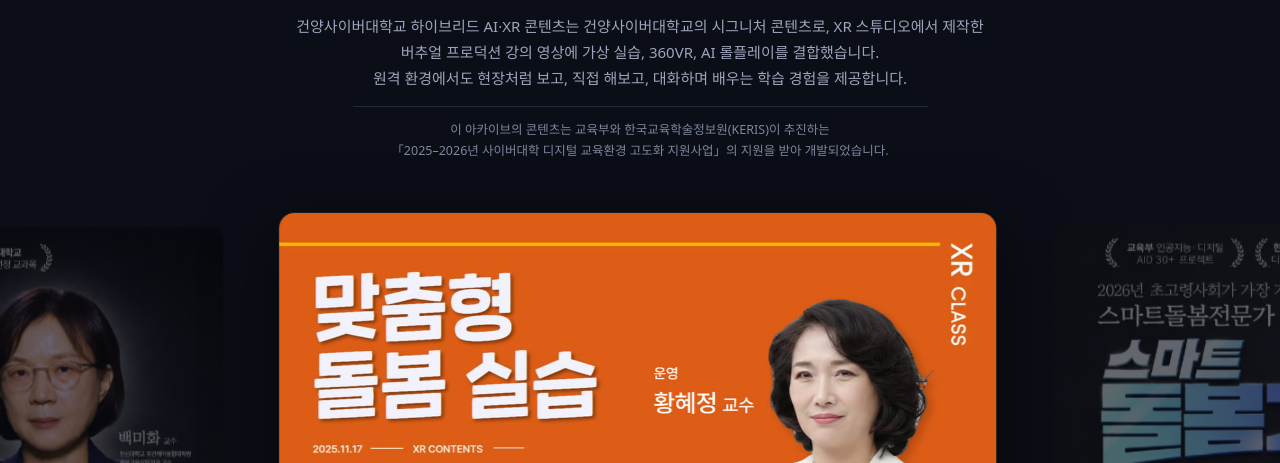
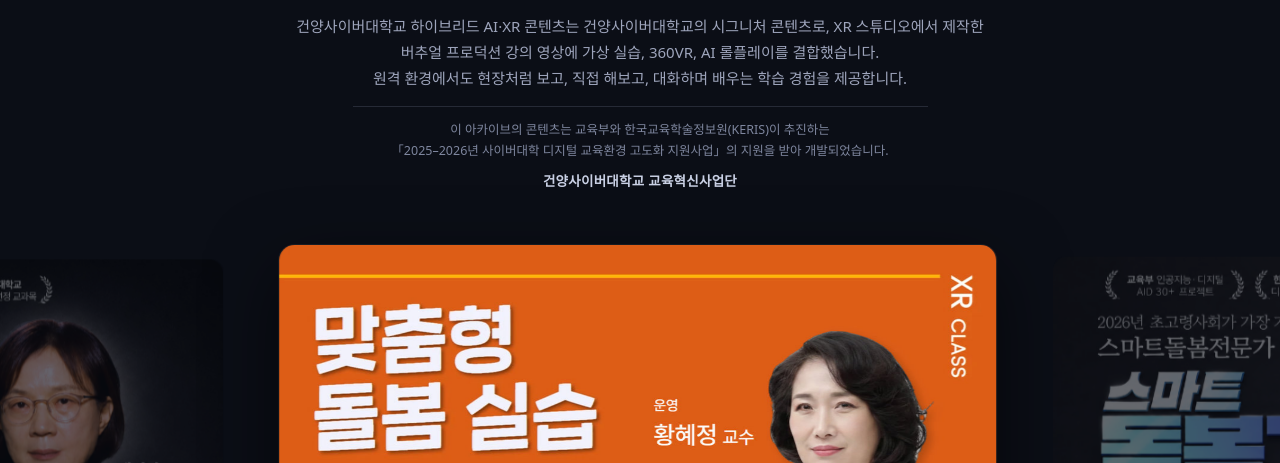
Before and after one commit to kycuctl/archive, a plain HTML site: page index.html in a window 1280 px wide. Shown: the part 321-784 px from the top of the page. Drawn offline with Linux system fonts and the light colour scheme; a web font is replaced by a local one.

Commit message:
Add files via upload

```diff
--- a/index.html
+++ b/index.html
@@ -63,6 +63,7 @@ h1 .ax{background:linear-gradient(95deg,#2BDDBE,#6A8EFF 50%,#B783FF);-webkit-bac
 @media (max-width:700px){.intro h1 .l2{font-size:.8em}.intro h1{font-size:clamp(26px,8.4vw,44px)}.hdesc{font-size:13px}}
 .hcred{max-width:46em;margin:14px auto 0;padding-top:12px;border-top:1px solid rgba(160,170,200,.18);font-size:12.5px;line-height:1.7;color:#7E869E}
 @media (max-width:700px){.hcred{font-size:12px}}
+.hsig{margin:10px 0 0;font-size:13.5px;font-weight:700;letter-spacing:.02em;color:#C9D0E4}
 .yrs{display:inline-flex;align-items:center;gap:14px;margin:16px 0 0;font-family:"IBM Plex Mono",ui-monospace,monospace;font-size:13px;letter-spacing:.18em;color:#9EA5BC}
 .yrs::before,.yrs::after{content:"";width:28px;height:1px;background:#3A4055}
 .car{position:relative;margin-top:clamp(22px,3vw,34px);--sw:min(56vw,820px);--gap:clamp(10px,1.6vw,22px)}
@@ -337,6 +338,7 @@ function home(){
       <p class="yrs">2025–2026년</p>
       <p class="hdesc">건양사이버대학교 하이브리드 AI·XR 콘텐츠는 건양사이버대학교의 시그니처 콘텐츠로, XR 스튜디오에서 제작한 버추얼 프로덕션 강의 영상에 가상 실습, 360VR, AI 롤플레이를 결합했습니다.<br>원격 환경에서도 현장처럼 보고, 직접 해보고, 대화하며 배우는 학습 경험을 제공합니다.</p>
       <p class="hcred">이 아카이브의 콘텐츠는 교육부와 한국교육학술정보원(KERIS)이 추진하는<br>「2025–2026년 사이버대학 디지털 교육환경 고도화 지원사업」의 지원을 받아 개발되었습니다.</p>
+      <p class="hsig">건양사이버대학교 교육혁신사업단</p>
     </div>
     <div class="car" id="car">
       <div class="track" id="track">${[...LIVE,...LIVE,...LIVE].map((d,k)=>{const i=k%LIVE.length;return `<div class="slide" data-s="${i}" style="--fc:${CATS[d.cat].hex}" role="group" aria-roledescription="슬라이드" aria-label="${i+1} / ${LIVE.length}: ${esc(d.name)}">
```
